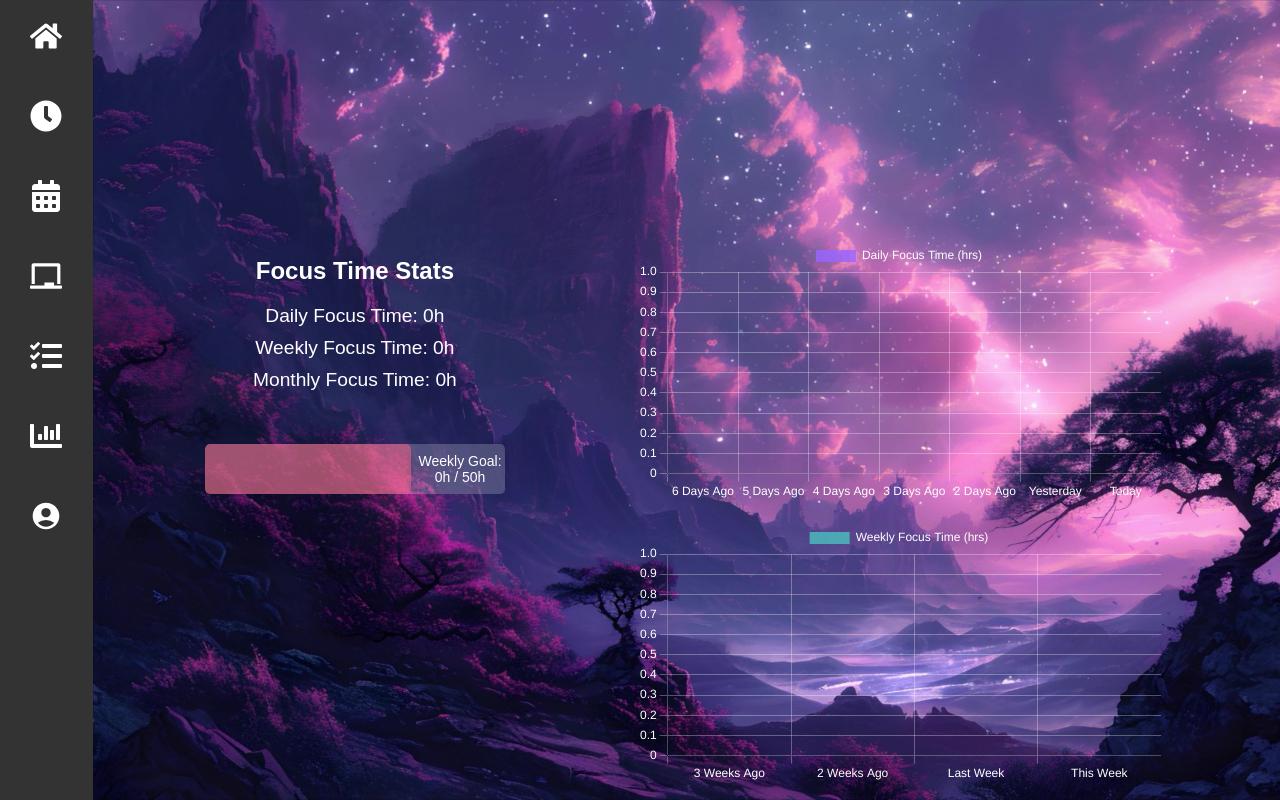
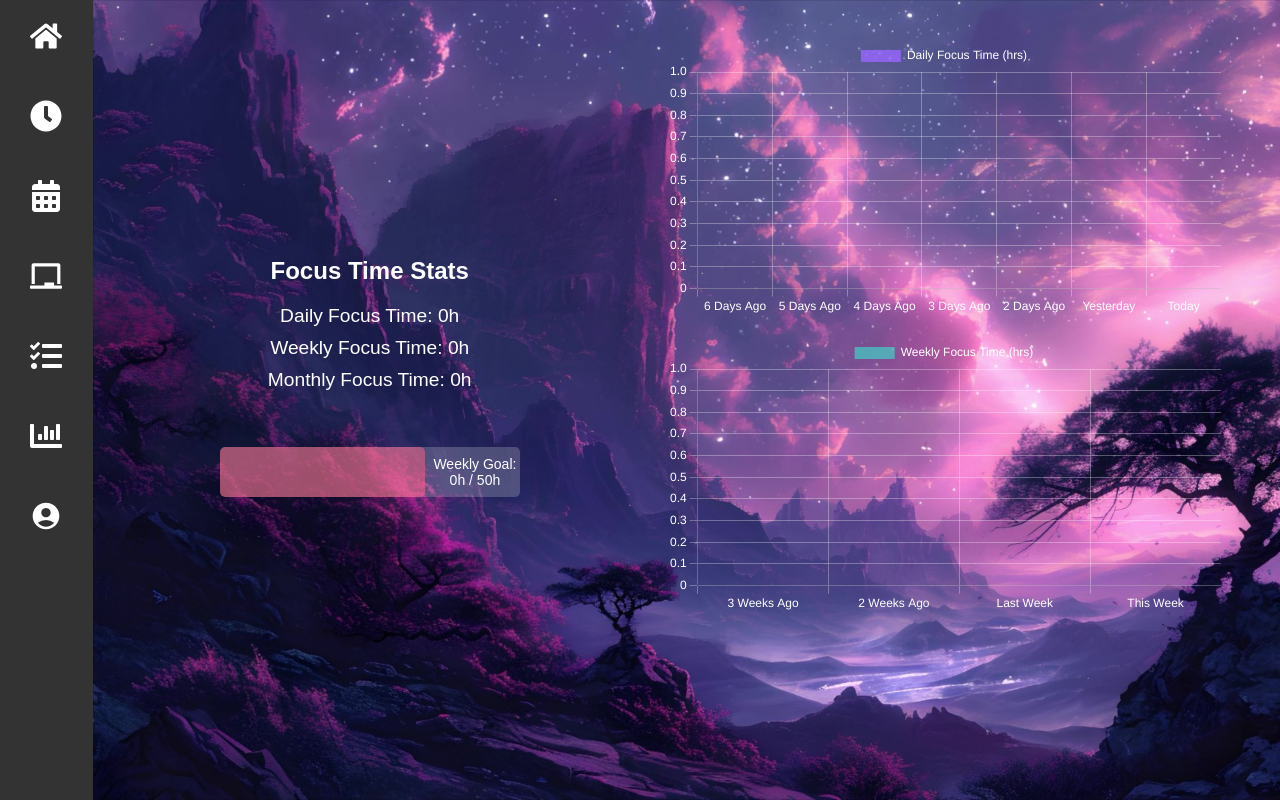
Before and after one commit to ShantanuSingh08/DailyGridsApp, a React (Create React App) app: page /stats in a window 1280 px wide. Built offline with nearby package versions, Linux system fonts and the light colour scheme; no server answers.

Commit message:
Update Stats.css

```diff
--- a/src/Stats.css
+++ b/src/Stats.css
@@ -41,8 +41,8 @@
   flex-direction: column;
   gap: 20px;
   padding: 20px;
-  padding-top: 240px;
-  padding-right: 10%;
+  padding-top: 40px;
+  padding-right: 5%;
 }
 
 .WeeklyGoal {
```
